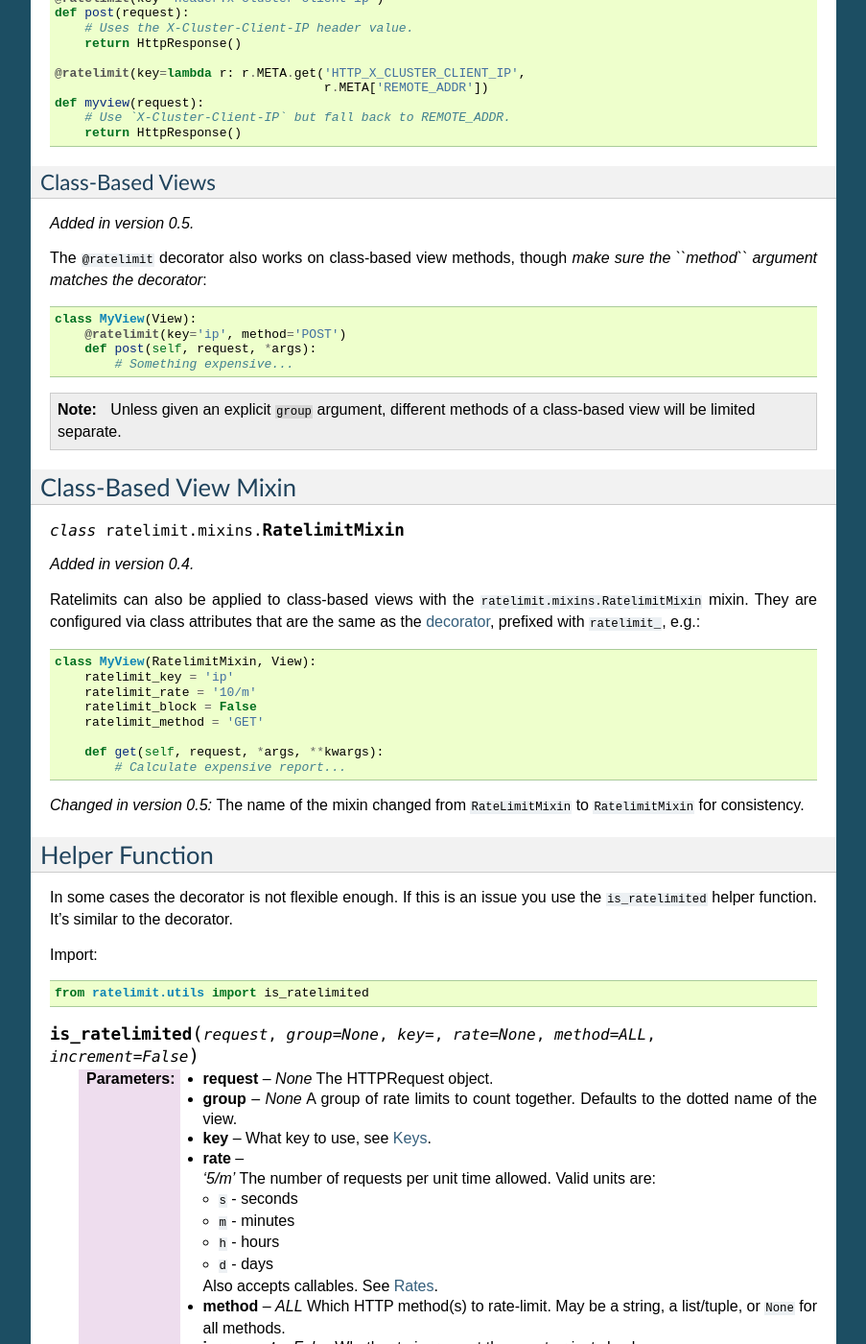
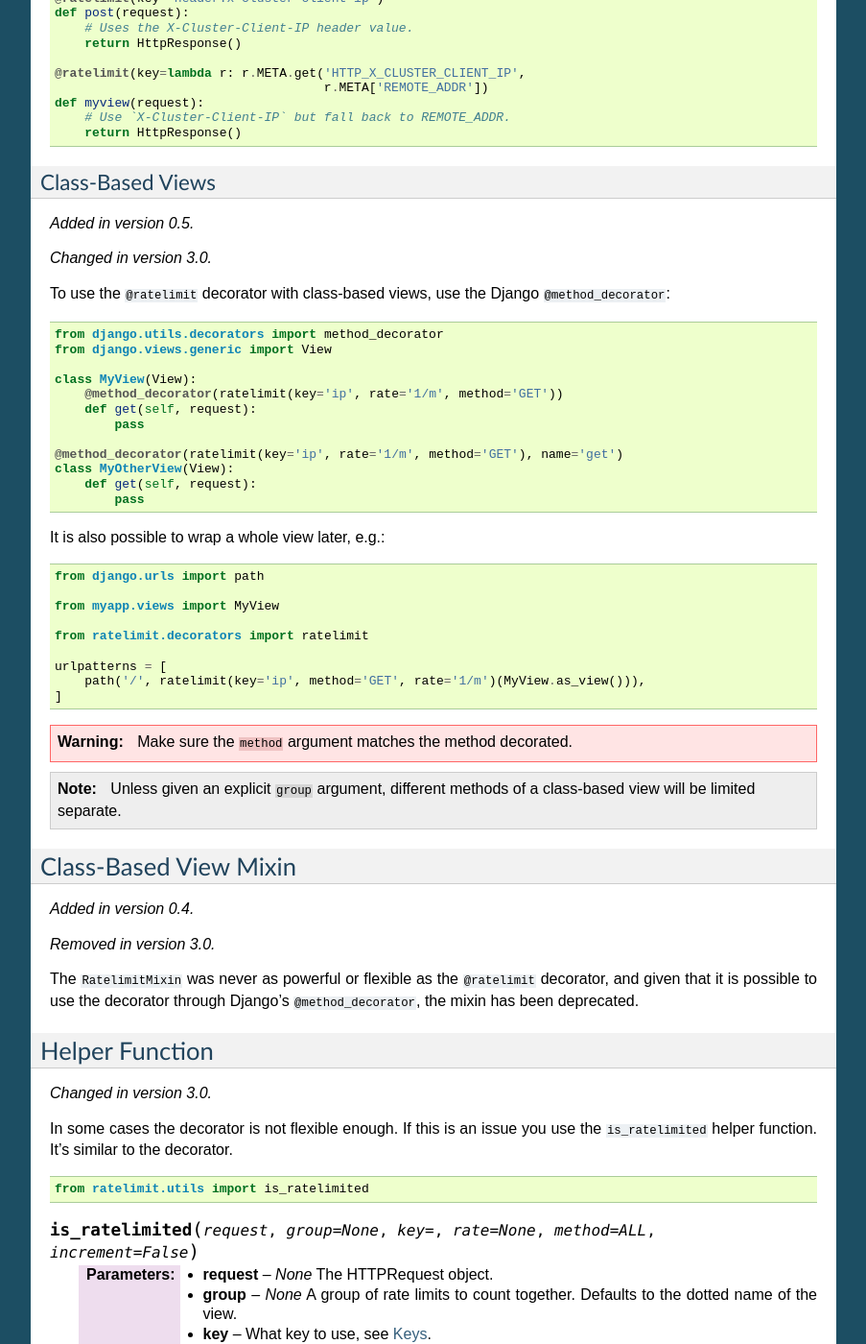
Before and after one commit to jsocol/django-ratelimit, a Sphinx documentation site: the page built from docs/usage.rst, in a window 1280 px wide and 1400 px high, scrolled down 1917 px. Shown: the whole window at 96% size, without its empty margins (198-1101 px from the left). Built offline with Sphinx 7.4.7, drawn with Linux system fonts in a browser that asks for light colours; some of the changed text lies outside the part shown.

Commit message:
Simplify method decoration
Simplify the decorator by relying on Django's @method_decorator instead
of supporting it internally. Also requires supporting partial functions
as views, which is a nice benefit.

Drop the RatelimitMixin because it has never been as good or powerful as
the decorator. Document how to use the decorator instead.

```diff
--- a/docs/usage.rst
+++ b/docs/usage.rst
@@ -53,8 +53,10 @@ Each decorator can be limited to one or more HTTP methods. The
 tuple of strings (e.g. ``('GET', 'OPTIONS')``).
 
 There are two special shortcuts values, both accessible from the
-``ratelimit`` decorator, the ``RatelimitMixin`` class, or the
-``is_ratelimited`` helper, as well as on the root ``ratelimit`` module::
+``ratelimit`` decorator or the ``is_ratelimited`` helper, as well as on
+the root ``ratelimit`` module:
+
+.. code-block:: python
 
     from ratelimit.decorators import ratelimit
 
@@ -149,16 +151,46 @@ Class-Based Views
 -----------------
 
 .. versionadded:: 0.5
+.. versionchanged:: 3.0
 
-The ``@ratelimit`` decorator also works on class-based view methods,
-though *make sure the ``method`` argument matches the decorator*::
+To use the ``@ratelimit`` decorator with class-based views, use the
+Django ``@method_decorator``:
+
+.. code-block:: python
+
+    from django.utils.decorators import method_decorator
+    from django.views.generic import View
 
     class MyView(View):
-        @ratelimit(key='ip', method='POST')
-        def post(self, request, *args):
-            # Something expensive...
+        @method_decorator(ratelimit(key='ip', rate='1/m', method='GET'))
+        def get(self, request):
+            pass
+
+    @method_decorator(ratelimit(key='ip', rate='1/m', method='GET'), name='get')
+    class MyOtherView(View):
+        def get(self, request):
+            pass
+
+It is also possible to wrap a whole view later, e.g.:
+
+.. code-block:: python
+
+    from django.urls import path
+
+    from myapp.views import MyView
+
+    from ratelimit.decorators import ratelimit
+
+    urlpatterns = [
+        path('/', ratelimit(key='ip', method='GET', rate='1/m')(MyView.as_view())),
+    ]
+
+.. warning::
+
+    Make sure the ``method`` argument matches the method decorated.
 
 .. note::
+
    Unless given an explicit ``group`` argument, different methods of a
    class-based view will be limited separate.
 
@@ -168,27 +200,13 @@ though *make sure the ``method`` argument matches the decorator*::
 Class-Based View Mixin
 ======================
 
-.. py:class:: ratelimit.mixins.RatelimitMixin
+.. versionadded:: 0.4
+.. versionremoved:: 3.0
 
-.. versionadded:: 0.4
-
-Ratelimits can also be applied to class-based views with the
-``ratelimit.mixins.RatelimitMixin`` mixin. They are configured via class
-attributes that are the same as the :ref:`decorator <usage-decorator>`,
-prefixed with ``ratelimit_``, e.g.::
-
-    class MyView(RatelimitMixin, View):
-        ratelimit_key = 'ip'
-        ratelimit_rate = '10/m'
-        ratelimit_block = False
-        ratelimit_method = 'GET'
-
-        def get(self, request, *args, **kwargs):
-            # Calculate expensive report...
-
-.. versionchanged:: 0.5
-   The name of the mixin changed from ``RateLimitMixin`` to
-   ``RatelimitMixin`` for consistency.
+The ``RatelimitMixin`` was never as powerful or flexible as the
+``@ratelimit`` decorator, and given that it is possible to use the
+decorator through Django's ``@method_decorator``, the mixin has been
+deprecated.
 
 
 .. _usage-helper:
@@ -196,11 +214,13 @@ prefixed with ``ratelimit_``, e.g.::
 Helper Function
 ===============
 
+.. versionchanged:: 3.0
+
 In some cases the decorator is not flexible enough. If this is an
 issue you use the ``is_ratelimited`` helper function. It's similar to
 the decorator.
 
-Import::
+.. code-block:: python
 
     from ratelimit.utils import is_ratelimited
 
```
Also changed, not shown: docs/upgrading.rst (+73 -0 lines), 5 other files.
